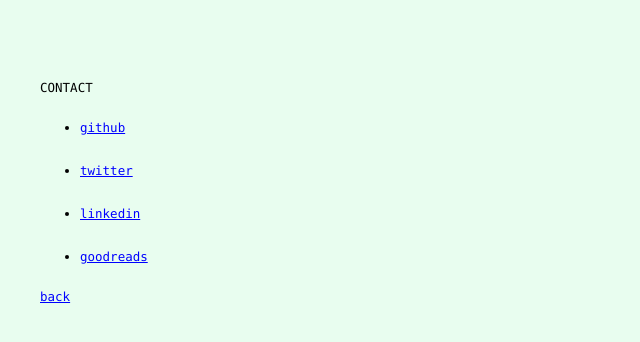
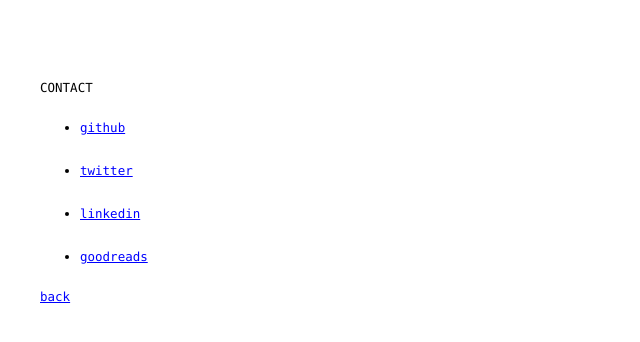
Before and after one commit to jsphwllng/jsphwllng.github.io, a Jekyll site: the page built from contact.md, in a window 1280 px wide. Shown: the top 342 px of the page, without its empty margins (0-640 px from the left). Built offline with Jekyll 4.4.1, drawn with Linux system fonts in a browser that asks for light colours.

Commit message:
Update styles.css

```diff
--- a/assets/css/styles.css
+++ b/assets/css/styles.css
@@ -86,7 +86,6 @@
          font-size: 12.5px;
     }
      p {
-         color: #131313;
          font-size: 12.5px;
     }
      code {
@@ -131,6 +130,6 @@
          max-width: min(450px, 85vw)
     }
      body {
-         background-color: #e8fdef
+         background-color: #fff
     }
 }
```
